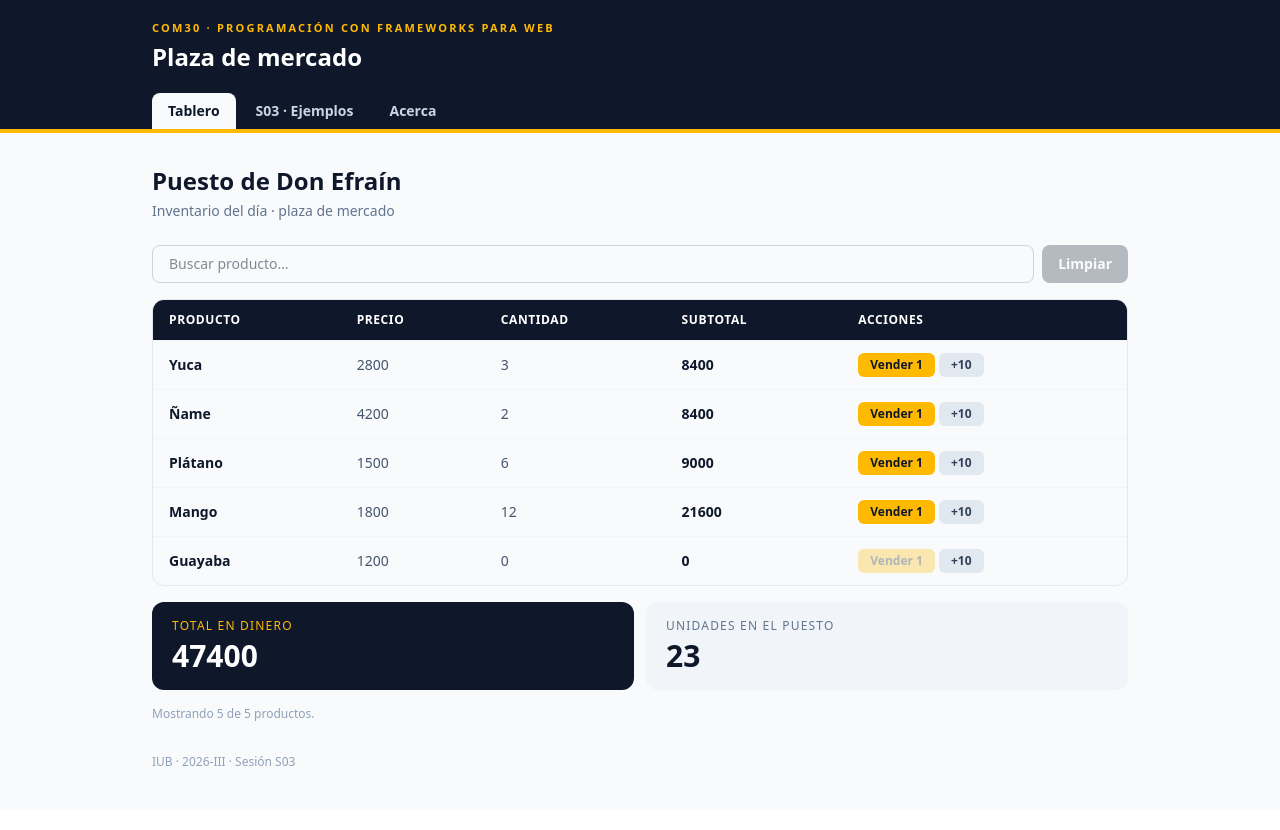
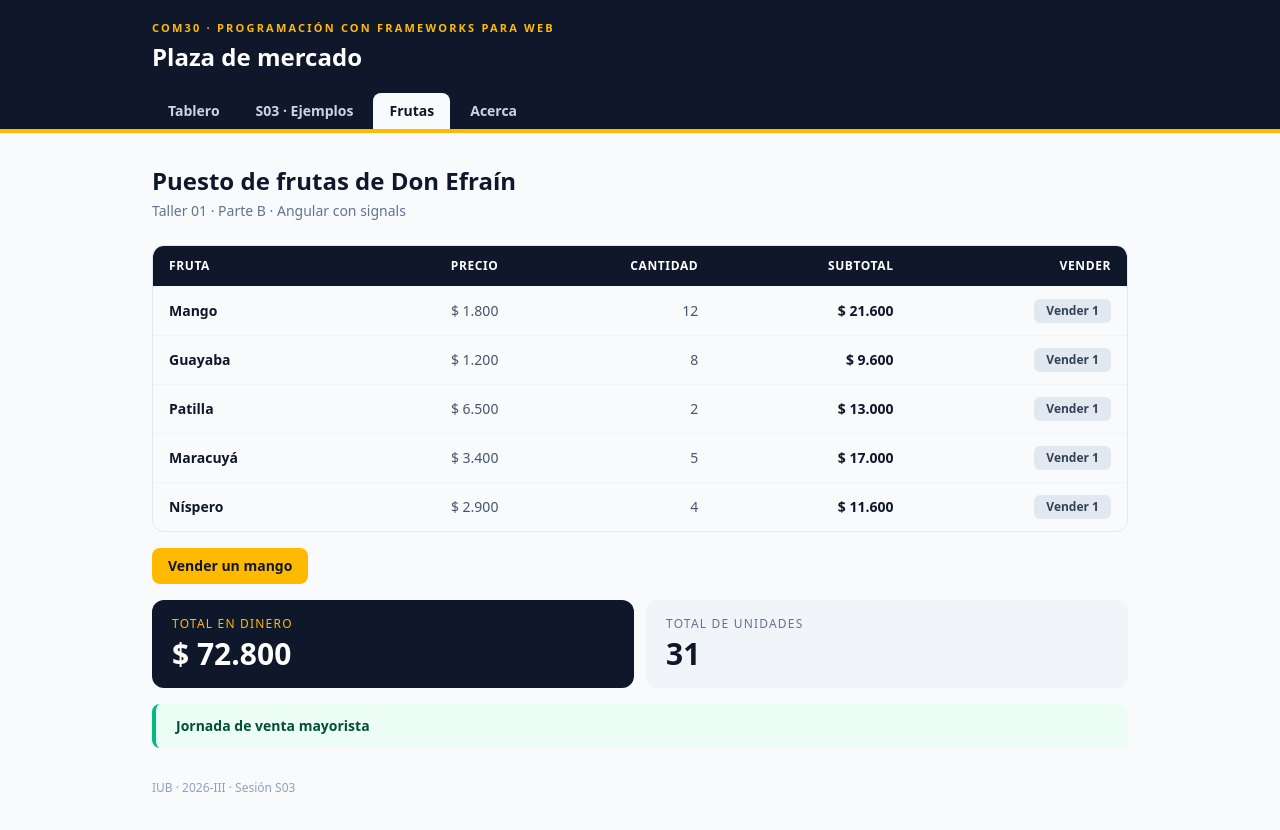
Before and after one commit to BRYANMN0305/iubclass, an Angular app: page /frutas in a window 1280 px wide. Before the commit this address led to /tablero. Shown: the top 830 px of the page. Built offline with nearby package versions, Linux system fonts and the light colour scheme.

Commit message:
tarea 1 punto B

```diff
--- a/src/app/app.html
+++ b/src/app/app.html
@@ -25,6 +25,13 @@
         S03 · Ejemplos
       </a>
       <a
+        routerLink="/frutas"
+        routerLinkActive="bg-slate-50 text-slate-900"
+        class="rounded-t-lg px-4 py-2 text-sm font-semibold text-slate-300 hover:text-white"
+      >
+        Frutas
+      </a>
+      <a
         routerLink="/acerca"
         routerLinkActive="bg-slate-50 text-slate-900"
         class="rounded-t-lg px-4 py-2 text-sm font-semibold text-slate-300 hover:text-white"
--- a/src/app/app.routes.ts
+++ b/src/app/app.routes.ts
@@ -2,6 +2,7 @@ import { Routes } from '@angular/router';
 import { Tablero } from './tablero/tablero';
 import { Acerca } from './acerca/acerca';
 import { S03 } from './s03/s03';
+import { Frutas } from './frutas/frutas';
 
 // El mapa de rutas de la aplicación: qué componente se muestra en cada URL.
 // Esto se ve completo en la S09. Hoy solo dejamos el esqueleto para que la
@@ -10,6 +11,7 @@ export const routes: Routes = [
   { path: '', redirectTo: 'tablero', pathMatch: 'full' },
   { path: 'tablero', component: Tablero },
   { path: 's03', component: S03 }, // ejemplos de la sesión S03
+  { path: 'frutas', component: Frutas }, // Taller 01 · Parte B
   { path: 'acerca', component: Acerca },
   { path: '**', redirectTo: 'tablero' }, // cualquier otra URL vuelve al tablero
 ];
--- /dev/null
+++ b/src/app/frutas/frutas.html
@@ -0,0 +1,70 @@
+<h2 class="text-2xl font-bold text-slate-900">Puesto de frutas de Don Efraín</h2>
+<p class="mt-1 text-sm text-slate-500">Taller 01 · Parte B · Angular con signals</p>
+
+<div class="mt-6 overflow-x-auto rounded-xl border border-slate-200">
+  <table class="w-full text-left text-sm">
+    <thead class="bg-slate-900 text-xs uppercase tracking-wider text-white">
+      <tr>
+        <th class="px-4 py-3">Fruta</th>
+        <th class="px-4 py-3 text-right">Precio</th>
+        <th class="px-4 py-3 text-right">Cantidad</th>
+        <th class="px-4 py-3 text-right">Subtotal</th>
+        <th class="px-4 py-3 text-right">Vender</th>
+      </tr>
+    </thead>
+    <tbody>
+      @for (f of frutas(); track f.nombre) {
+        <tr class="border-t border-slate-100" [class.opacity-40]="f.cantidad === 0">
+          <td class="px-4 py-3 font-semibold text-slate-900">{{ f.nombre }}</td>
+          <td class="px-4 py-3 text-right text-slate-600">
+            {{ f.precio | currency: 'COP' : 'symbol-narrow' : '1.0-0' }}
+          </td>
+          <td class="px-4 py-3 text-right text-slate-600">{{ f.cantidad }}</td>
+          <td class="px-4 py-3 text-right font-semibold text-slate-900">
+            {{ f.precio * f.cantidad | currency: 'COP' : 'symbol-narrow' : '1.0-0' }}
+          </td>
+          <td class="px-4 py-3 text-right">
+            <button
+              type="button"
+              class="rounded-md bg-slate-200 px-3 py-1 text-xs font-bold text-slate-700 disabled:opacity-30"
+              [disabled]="f.cantidad === 0"
+              (click)="vender(f.nombre)"
+            >
+              Vender 1
+            </button>
+          </td>
+        </tr>
+      }
+    </tbody>
+  </table>
+</div>
+
+<div class="mt-4">
+  <button
+    type="button"
+    class="rounded-lg bg-amber-400 px-4 py-2 text-sm font-bold text-slate-900 disabled:cursor-not-allowed disabled:opacity-30"
+    [disabled]="mangoAgotado()"
+    (click)="vender('Mango')"
+  >
+    Vender un mango
+  </button>
+</div>
+
+<div class="mt-4 grid gap-3 sm:grid-cols-2">
+  <div class="rounded-xl bg-slate-900 px-5 py-4 text-white">
+    <div class="text-xs uppercase tracking-widest text-amber-400">Total en dinero</div>
+    <div class="mt-1 text-3xl font-bold">
+      {{ total() | currency: 'COP' : 'symbol-narrow' : '1.0-0' }}
+    </div>
+  </div>
+  <div class="rounded-xl bg-slate-100 px-5 py-4">
+    <div class="text-xs uppercase tracking-widest text-slate-500">Total de unidades</div>
+    <div class="mt-1 text-3xl font-bold text-slate-900">{{ unidades() | number }}</div>
+  </div>
+</div>
+
+@if (total() > 50000) {
+  <div class="mt-4 rounded-lg border-l-4 border-emerald-500 bg-emerald-50 px-5 py-3">
+    <p class="text-sm font-semibold text-emerald-900">Jornada de venta mayorista</p>
+  </div>
+}
--- /dev/null
+++ b/src/app/frutas/frutas.ts
@@ -0,0 +1,42 @@
+import { Component, computed, signal } from '@angular/core';
+import { CurrencyPipe, DecimalPipe } from '@angular/common';
+
+interface Fruta {
+  nombre: string;
+  precio: number;
+  cantidad: number;
+}
+
+@Component({
+  selector: 'app-frutas',
+  imports: [CurrencyPipe, DecimalPipe],
+  templateUrl: './frutas.html',
+})
+export class Frutas {
+  frutas = signal<Fruta[]>([
+    { nombre: 'Mango', precio: 1800, cantidad: 12 },
+    { nombre: 'Guayaba', precio: 1200, cantidad: 8 },
+    { nombre: 'Patilla', precio: 6500, cantidad: 2 },
+    { nombre: 'Maracuyá', precio: 3400, cantidad: 5 },
+    { nombre: 'Níspero', precio: 2900, cantidad: 4 },
+  ]);
+
+  total = computed(() =>
+    this.frutas().reduce((suma, f) => suma + f.precio * f.cantidad, 0),
+  );
+
+  unidades = computed(() => this.frutas().reduce((suma, f) => suma + f.cantidad, 0));
+
+  mangoAgotado = computed(() => {
+    const mango = this.frutas().find((f) => f.nombre === 'Mango');
+    return !mango || mango.cantidad === 0;
+  });
+
+  vender(nombre: string) {
+    this.frutas.update((lista) =>
+      lista.map((f) =>
+        f.nombre === nombre && f.cantidad > 0 ? { ...f, cantidad: f.cantidad - 1 } : f,
+      ),
+    );
+  }
+}
```
